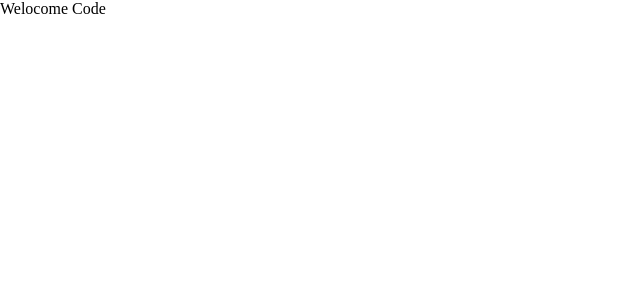
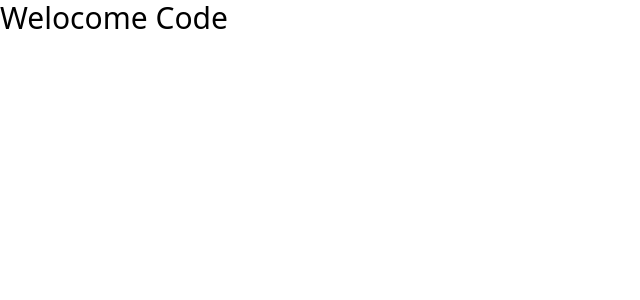
Before and after one commit to Sheryar-Ahmed/shopping-desk, a Next.js app: page / in a window 1280 px wide. Shown: the top 300 px of the page, without its empty margins (0-640 px from the left). Built offline with nearby package versions, Linux system fonts and the light colour scheme.

Commit message:
added tailwind configuration successfully closed # 1

```diff
--- a/package.json
+++ b/package.json
@@ -13,5 +13,10 @@
     "next": "13.0.7",
     "react": "18.2.0",
     "react-dom": "18.2.0"
+  },
+  "devDependencies": {
+    "autoprefixer": "^10.4.13",
+    "postcss": "^8.4.20",
+    "tailwindcss": "^3.2.4"
   }
 }
--- a/pages/index.js
+++ b/pages/index.js
@@ -11,7 +11,9 @@
         <link rel="icon" href="/favicon.ico" />
       </Head>
       <main>
-        Welocome Code
+        <p className='text-3xl'>
+          Welocome Code
+        </p>
       </main>
     </>
   )
--- /dev/null
+++ b/postcss.config.js
@@ -0,0 +1,6 @@
+module.exports = {
+  plugins: {
+    tailwindcss: {},
+    autoprefixer: {},
+  },
+}
--- a/styles/globals.css
+++ b/styles/globals.css
@@ -1,3 +1,7 @@
+@tailwind base;
+@tailwind components;
+@tailwind utilities;
+
 * {
   margin: 0;
   padding: 0;
--- /dev/null
+++ b/tailwind.config.js
@@ -0,0 +1,11 @@
+/** @type {import('tailwindcss').Config} */
+module.exports = {
+  content: [
+    "./pages/**/*.{js,ts,jsx,tsx}",
+    "./components/**/*.{js,ts,jsx,tsx}",
+  ],
+  theme: {
+    extend: {},
+  },
+  plugins: [],
+}
```
Also changed, not shown: 1 other file (tests, documents, lock files or other folders).
